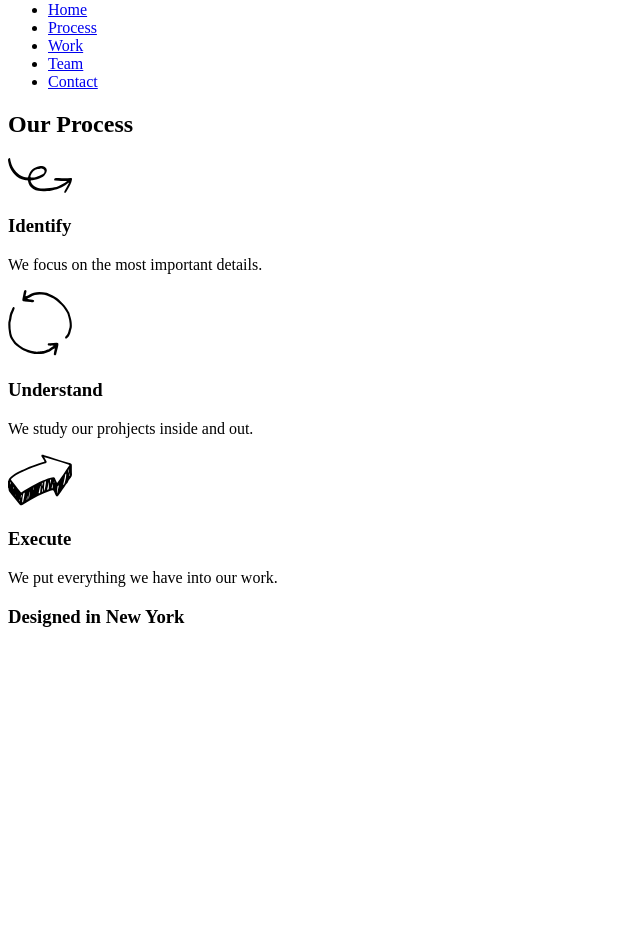
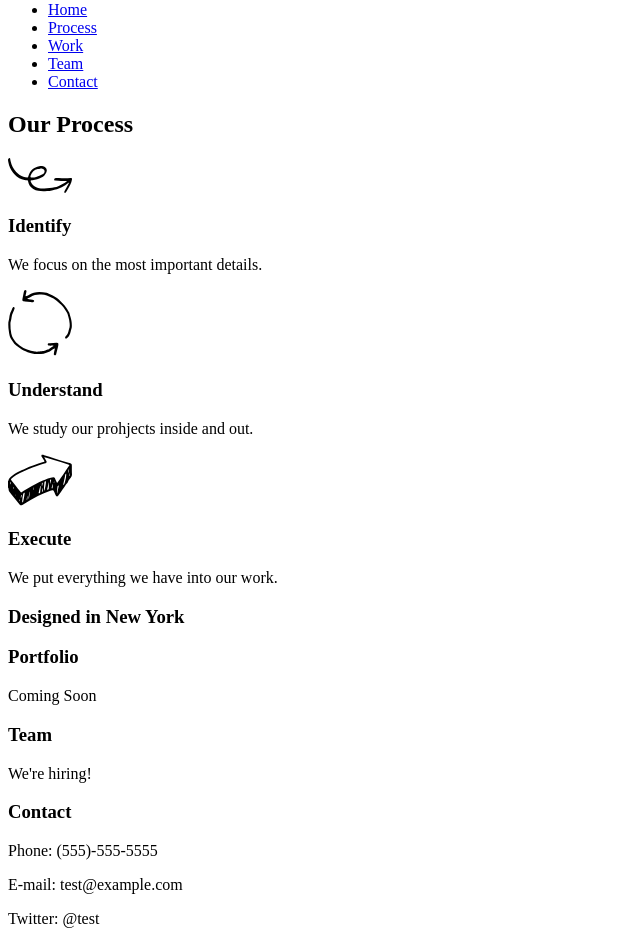
Before and after one commit to 0xpetersatoshi/broadway, a plain HTML site: page index.html in a window 1280 px wide. Shown: the part 79-1023 px from the top of the page, without its empty margins (0-640 px from the left). Before the commit the page ends 800 px from the top, so only its background shows below. Drawn offline with Linux system fonts and the light colour scheme.

Commit message:
Adding lower site content.

```diff
--- a/index.html
+++ b/index.html
@@ -42,6 +42,21 @@
       <h3>Designed in New York</h3>
     </div>
 
+    <!-- lower site section -->
+    <div class="lower">
+      <h3 class="portfolio">Portfolio</h3>
+      <p>Coming Soon</p>
+      <h3 class="team">Team</h3>
+      <p>We're hiring!</p>
+      <h3 class="contact">Contact</h3>
+      <p>Phone: (555)-555-5555</p>
+      <p>E-mail: test@example.com</p>
+      <p>Twitter: @test</p>
+    </div>
 
+    <!-- footer -->
+    <footer>
+
+    </footer>
   </body>
 </html>
```
